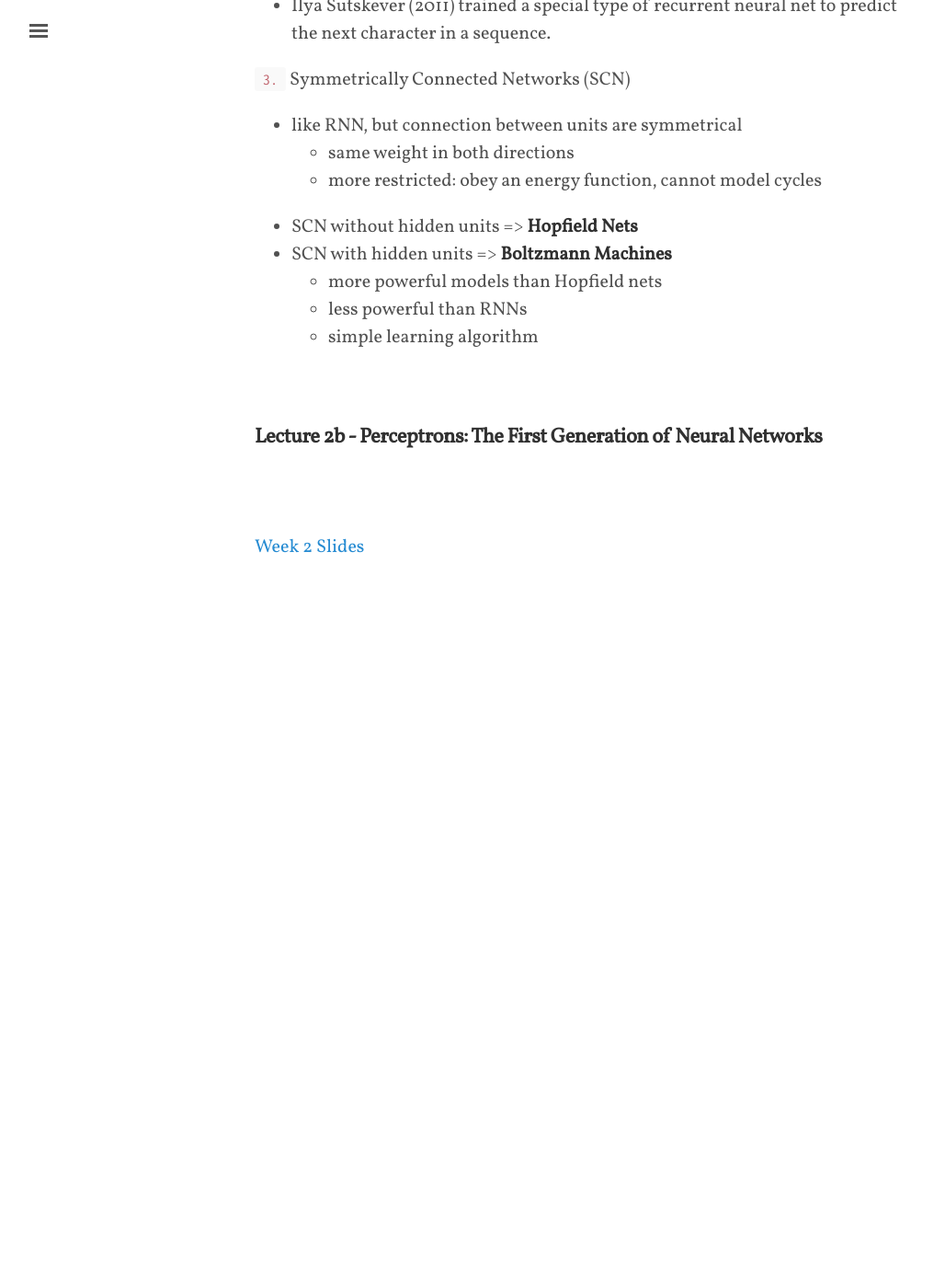
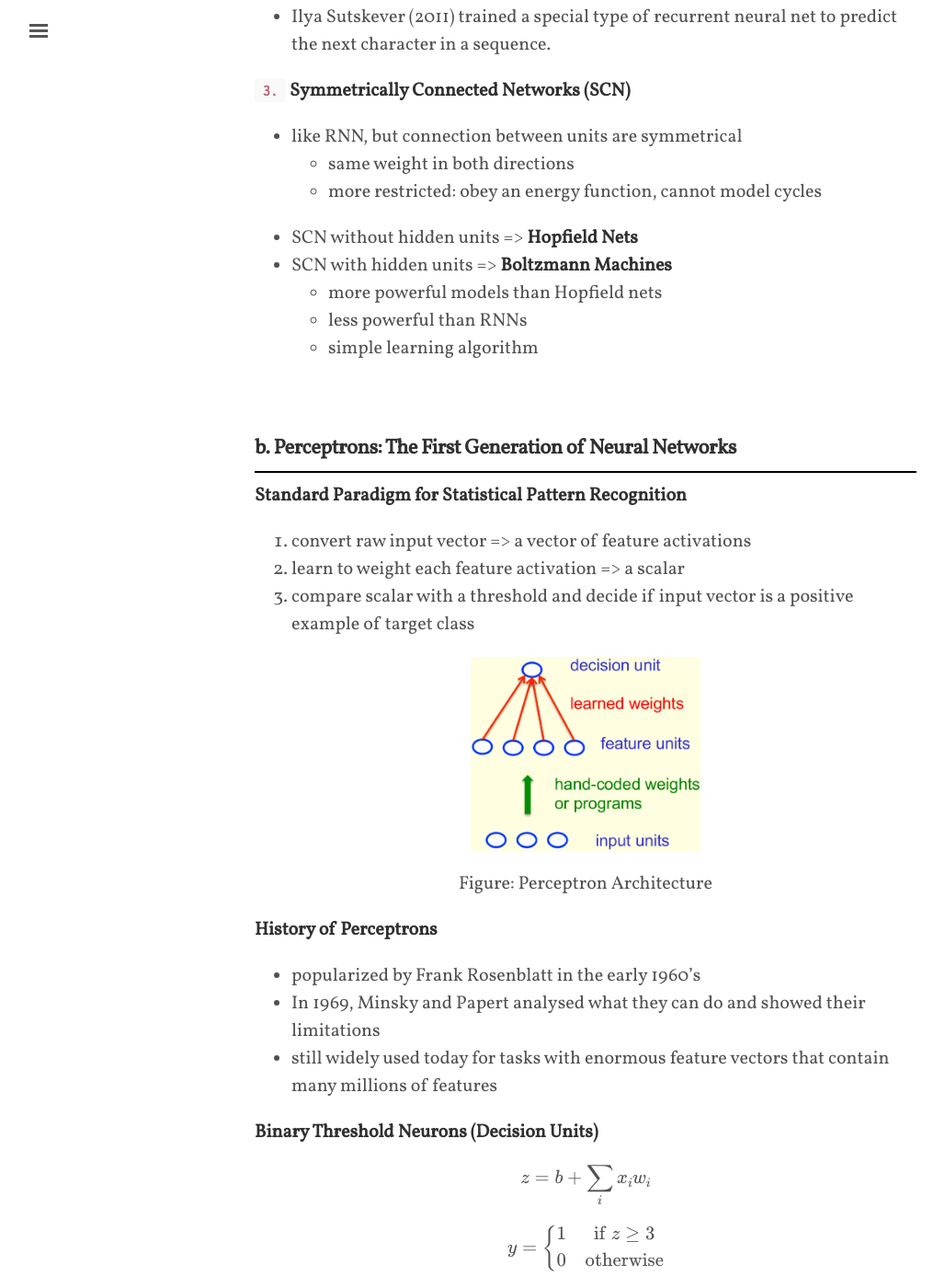
Before and after one commit to shevapato2008/myBlog, a Jekyll site: the page built from algorithms/machinelearning/nnml/week2.md, in a window 1280 px wide and 1400 px high, scrolled down 1598 px. Shown: the whole window at 92% size, without its empty margins (3-1031 px from the left). Built offline with Jekyll 4.4.1, drawn with Linux system fonts in a browser that asks for light colours; some web fonts are replaced; formulas are drawn with MathJax 3; comment, search, counter and statistics services are not loaded; before the commit the page ends 2228 px from its top, so only the background shows below that; some of the changed text lies outside the part shown.

Commit message:
Updated with new content.

```diff
--- a/algorithms/machinelearning/nnml/week2.md
+++ b/algorithms/machinelearning/nnml/week2.md
@@ -6,26 +6,26 @@
 
 ## Week 2 - The Perceptron learning procedure
 
-### Lecture 2a - An Overview of the Main Types of Neural Network Architecture
-
-`1.` Feed-Forward Neural Networks
+### a. An Overview of the Main Types of Neural Network Architecture
+---
+**`1.` Feed-Forward Neural Networks**
 
   + commonest type of neural network in practice
   + input layer, hidden layer, and output layer
   + number of hidden layers >= 2 => **deep neural networks**
   + The activities of the neurons in each layer are a **non-linear** function of the activities in the layer below
 
-    <img src="{{site.baseurl}}/algorithms/machinelearning/nnml/2.1_feed-forward-nn.png" alt="[Image] Feed-Forward Neural Network" style="width: 300px; align: middle;"/>
-    <p style="align: middle;">Figure: Feed-Forward Neural Network</p>
+<img src="{{site.baseurl}}/algorithms/machinelearning/nnml/2.1_feed-forward-nn.png" alt="[Image] Feed-Forward Neural Network" style="width: 300px; margin: auto;"/>
+<p style="text-align: center">Figure: Feed-Forward Neural Network</p>
 
-`2.` Recurrent Neural Networks (RNN)
+**`2.` Recurrent Neural Networks (RNN)**
 
   + directed cycles in their connection graph: you may get back to the starting point
   + complicated dynamics => more difficult to train
   + more biologically realistic
 
-    <img src="{{site.baseurl}}/algorithms/machinelearning/nnml/2.2_recurrent-nn.png" alt="[Image] Recurrent Neural Network" style="width: 200px; align: middle;"/>
-    <p style="align: middle;">Figure: Recurrent Neural Network</p>
+<img src="{{site.baseurl}}/algorithms/machinelearning/nnml/2.2_recurrent-nn.png" alt="[Image] Recurrent Neural Network" style="width: 200px; margin: auto;"/>
+<p style="text-align: center">Figure: Recurrent Neural Network</p>
 
   Recurrent NN for modeling sequences
   + a very natural way to model sequential data
@@ -38,7 +38,7 @@
   An example of RNN:
   + Ilya Sutskever (2011) trained a special type of recurrent neural net to predict the next character in a sequence.
 
-`3.` Symmetrically Connected Networks (SCN)
+**`3.` Symmetrically Connected Networks (SCN)**
   + like RNN, but connection between units are symmetrical
     - same weight in both directions
     - more restricted: obey an energy function, cannot model cycles
@@ -50,11 +50,57 @@
 
 <br>
 
-### Lecture 2b - Perceptrons: The First Generation of Neural Networks
+### b. Perceptrons: The First Generation of Neural Networks
+---
+**Standard Paradigm for Statistical Pattern Recognition**
+  1. convert raw input vector => a vector of feature activations
+  2. learn to weight each feature activation => a scalar
+  3. compare scalar with a threshold and decide if input vector is a positive example of target class
 
+<img src="{{site.baseurl}}/algorithms/machinelearning/nnml/2.3_perceptron-architecture.png" alt="[Image] Perceptron Architecture" style="width: 250px; margin: auto;"/>
+<p style="text-align: center">Figure: Perceptron Architecture</p>
 
+**History of Perceptrons**
+  + popularized by Frank Rosenblatt in the early 1960's
+  + In 1969, Minsky and Papert analysed what they can do and showed their limitations
+  + still widely used today for tasks with enormous feature vectors that contain many millions of features
 
+**Binary Threshold Neurons (Decision Units)**
 
-<br><br>
+$$
+z = b + \sum_{i} x_{i}w_{i}
+$$
 
-[Week 2 Slides]({{site.baseurl}}/algorithms/machinelearning/nnml/Week2.pdf "Week 2 - The Perceptron learning procedure")
+$$
+y =
+\left\{
+  \begin{array}{rcl}
+    1 & \mbox{if} \ z \geq 3 \\
+    0 & \mbox{otherwise}
+  \end{array}
+\right.
+$$
+
+  + Note: A **bias** is treated as an extra input line that always has an activity of 1.
+
+**Perceptron Convergence Procedure: Training Binary Output Neurons as Classifiers**
+  + For each iteration:
+    - if output unit is correct, leave its weight alone
+    - if output unit _incorrectly_ outputs a 0, add input vector to weight vector
+    - if output unit _incorrectly_ outputs a 1, subtract input vector from weight vector
+  + This is guaranteed to find a set of weights that gets the right answer for all training cases <span style="color:red">if any such set exits</span>.
+
+<br>
+
+### c. A Geometrical View of Perceptrons
+---
+
+To be continued.
+
+<br>
+
+### Reference
+---
+[[Week 2 Slides]({{site.baseurl}}/algorithms/machinelearning/nnml/Week2.pdf "Week 2 - The Perceptron learning procedure")]
+
+<br>
```
Also changed, not shown: algorithms/machinelearning/nnml.md (+1 -1 lines), algorithms/machinelearning/nnml/2.3_perceptron-architecture.png (added).
